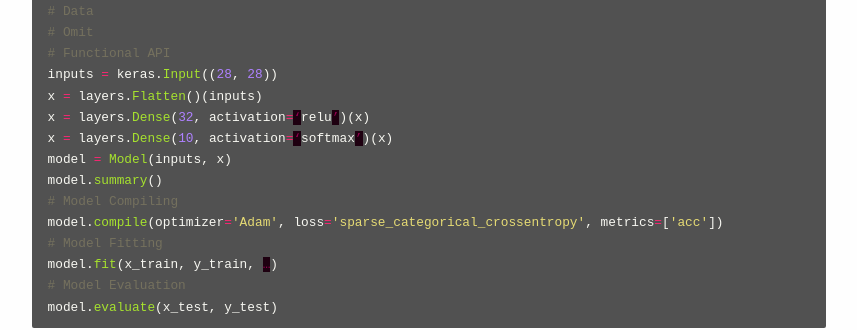
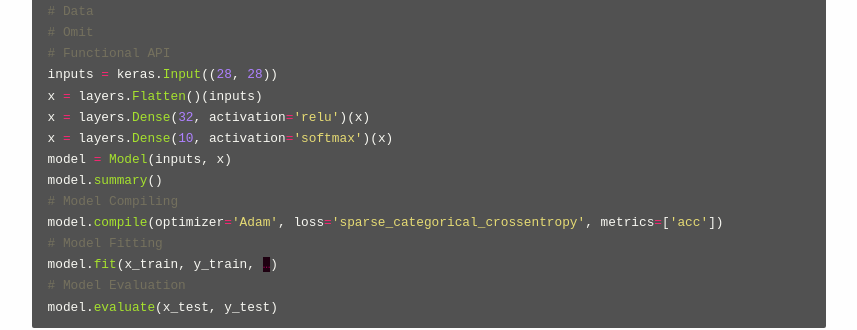
Before and after one commit to ZhaoZeyu1995/ZhaoZeyu1995.github.io, a Jekyll site: the page built from _posts/2019-11-07-TensorFlow和Keras简介.md, in a window 1280 px wide and 900 px high, scrolled down 4635 px. Shown: the part 150-480 px from the top of the window, without its empty margins (211-1068 px from the left). Built offline with Jekyll 4.4.1, drawn with Linux system fonts in a browser that asks for light colours; our own code applies the rules of GitHub Pages for plain Markdown files.

Commit message:
Some modifications

```diff
--- a/_posts/2019-11-07-TensorFlow和Keras简介.md
+++ b/_posts/2019-11-07-TensorFlow和Keras简介.md
@@ -170,8 +170,8 @@ from tensorflow.keras.datasets import mnist
 # Functional API
 inputs = keras.Input((28, 28))
 x = layers.Flatten()(inputs)
-x = layers.Dense(32, activation=‘relu’)(x)
-x = layers.Dense(10, activation=‘softmax’)(x)
+x = layers.Dense(32, activation='relu')(x)
+x = layers.Dense(10, activation='softmax')(x)
 model = Model(inputs, x)
 model.summary()
 # Model Compiling
```
